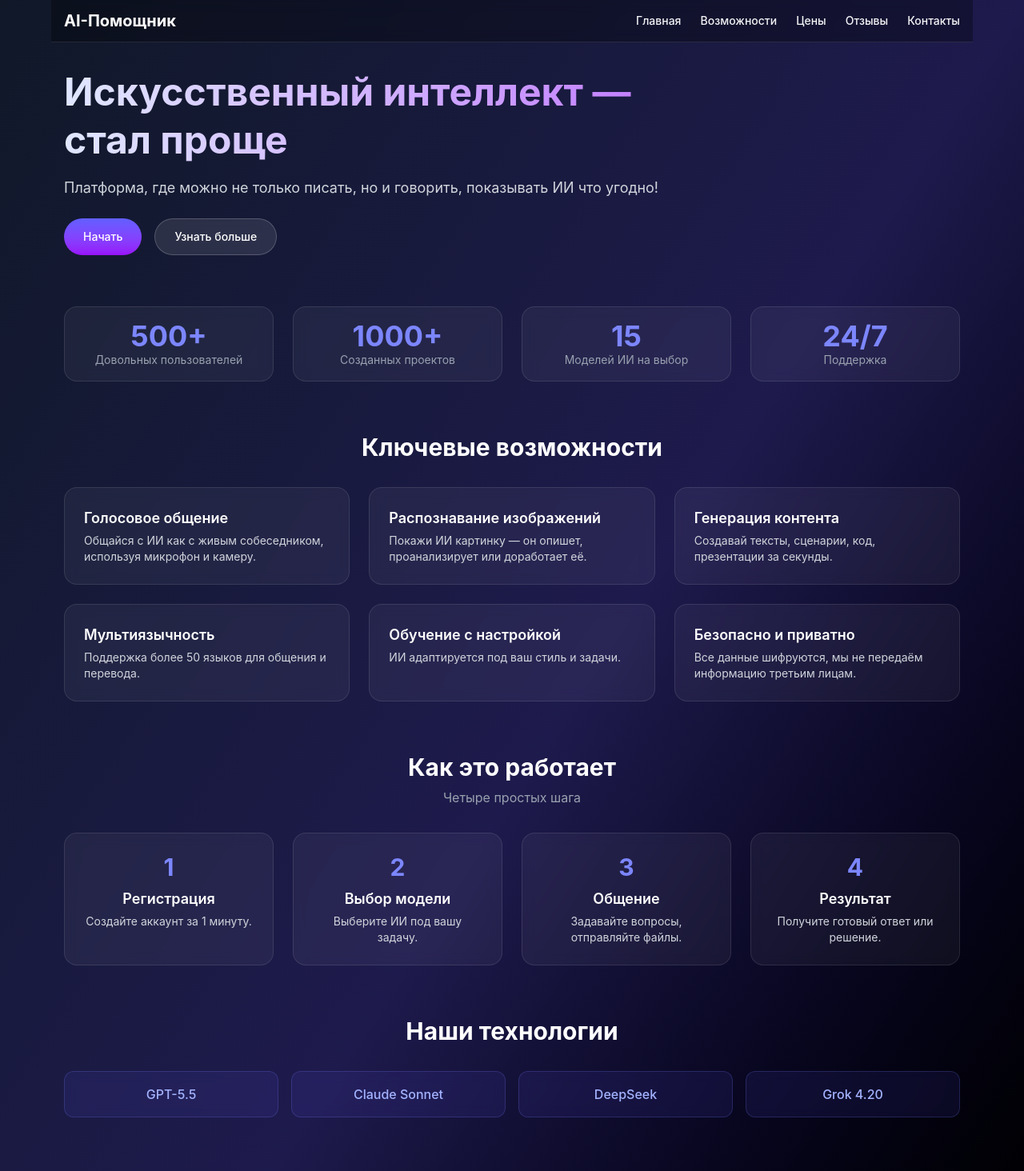
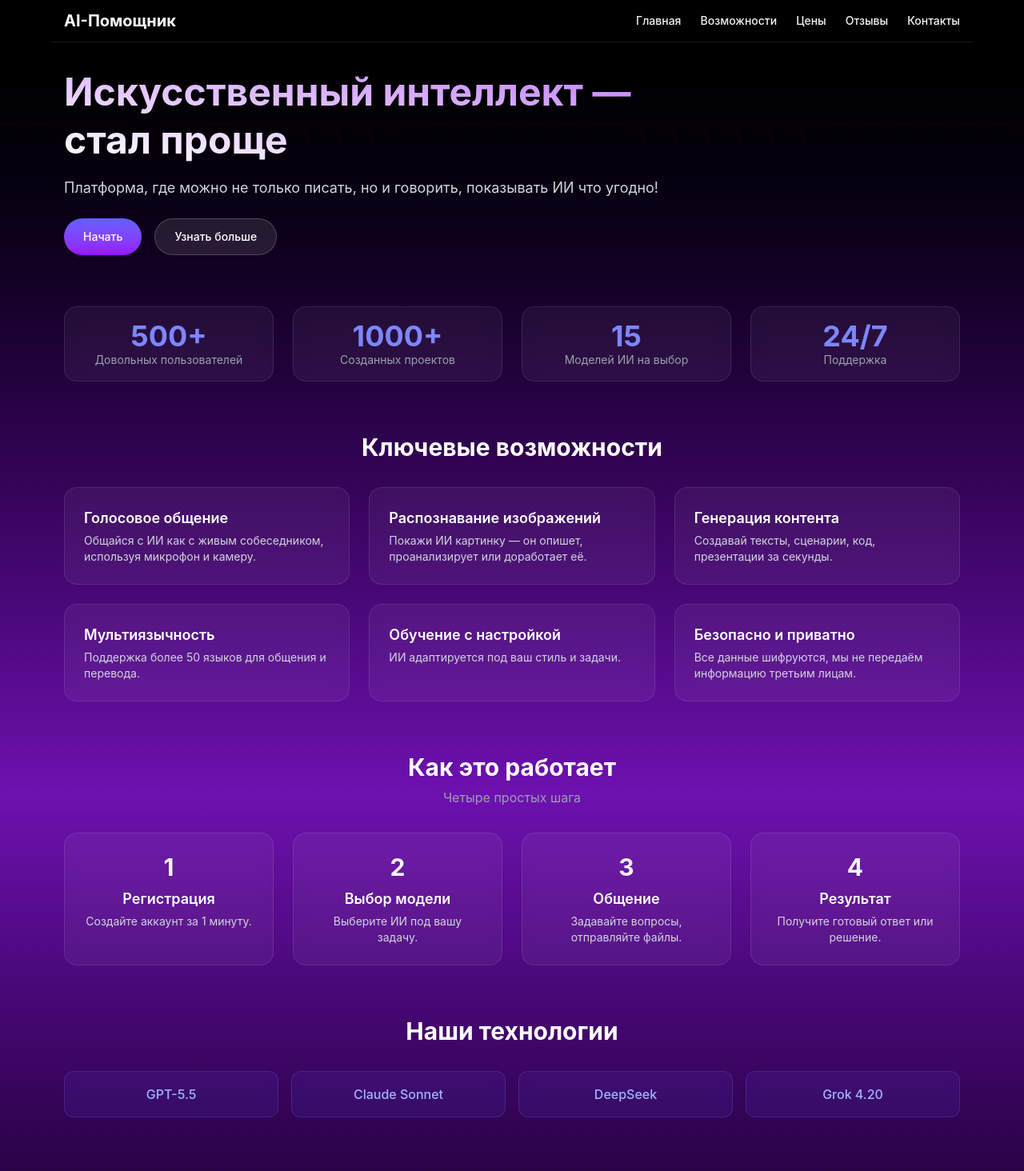
Before and after one commit to Evgeniy834/MiniappTG-and-AI, a React (Vite) app: page / in a window 1280 px wide. Shown: the top 1464 px of the page at 80% size. Built offline with nearby package versions, Linux system fonts and the light colour scheme.

Commit message:
fix gamma

```diff
--- a/src/App.tsx
+++ b/src/App.tsx
@@ -5,7 +5,7 @@ const App: React.FC = () => {
   const [menuOpen, setMenuOpen] = useState(false);
 
   return (
-    <div className="min-h-screen bg-gradient-to-br from-gray-900 via-indigo-950 to-black text-gray-100 font-sans antialiased">
+    <div className="min-h-screen bg-gradient-to-t from-black via-purple-800 to-black text-gray-100 font-sans antialiased">
       {/* ШАПКА */}
       <header className="flex items-center justify-between px-4 py-3 border-b border-white/10 backdrop-blur-sm bg-black/30 max-w-6xl mx-auto">
         <div className="text-xl font-bold text-white">AI-Помощник</div>
@@ -22,11 +22,11 @@ const App: React.FC = () => {
       </header>
       {menuOpen && (
         <div className="md:hidden bg-black/80 backdrop-blur-sm border-b border-white/10 px-4 py-2 flex flex-col space-y-2 text-sm font-medium">
-          <a href="#" className="hover:text-indigo-400 transition">Главная</a>
-          <a href="#" className="hover:text-indigo-400 transition">Возможности</a>
-          <a href="#" className="hover:text-indigo-400 transition">Цены</a>
-          <a href="#" className="hover:text-indigo-400 transition">Отзывы</a>
-          <a href="#" className="hover:text-indigo-400 transition">Контакты</a>
+          <a href="#" className="hover:text-purple-800 transition">Главная</a>
+          <a href="#" className="hover:text-purple-800 transition">Возможности</a>
+          <a href="#" className="hover:text-purple-800 transition">Цены</a>
+          <a href="#" className="hover:text-purple-800 transition">Отзывы</a>
+          <a href="#" className="hover:text-purple-800 transition">Контакты</a>
         </div>
       )}
 
@@ -34,7 +34,7 @@ const App: React.FC = () => {
         {/* ГЕРОЙ */}
         <section className="text-center md:text-left md:flex md:items-center md:justify-between gap-8">
           <div className="md:w-2/3">
-            <h1 className="text-3xl md:text-5xl font-bold leading-tight bg-gradient-to-r from-indigo-100 to-purple-400 bg-clip-text text-transparent">
+            <h1 className="text-3xl md:text-5xl font-bold leading-tight bg-gradient-to-tr from-white to-purple-400 bg-clip-text text-transparent">
               Искусственный интеллект — стал проще
             </h1>
             <p className="text-gray-300 mt-4 text-lg">
@@ -102,7 +102,7 @@ const App: React.FC = () => {
               { step: '4', title: 'Результат', desc: 'Получите готовый ответ или решение.' },
             ].map((item, idx) => (
               <div key={idx} className="bg-white/5 backdrop-blur-sm p-6 rounded-2xl border border-white/10 text-center hover:border-indigo-400/50 transition">
-                <div className="text-3xl font-bold text-indigo-400">{item.step}</div>
+                <div className="text-3xl font-bold text-indigo-1000">{item.step}</div>
                 <h3 className="font-semibold text-lg text-white mt-2">{item.title}</h3>
                 <p className="text-gray-300 text-sm mt-1">{item.desc}</p>
               </div>
```
